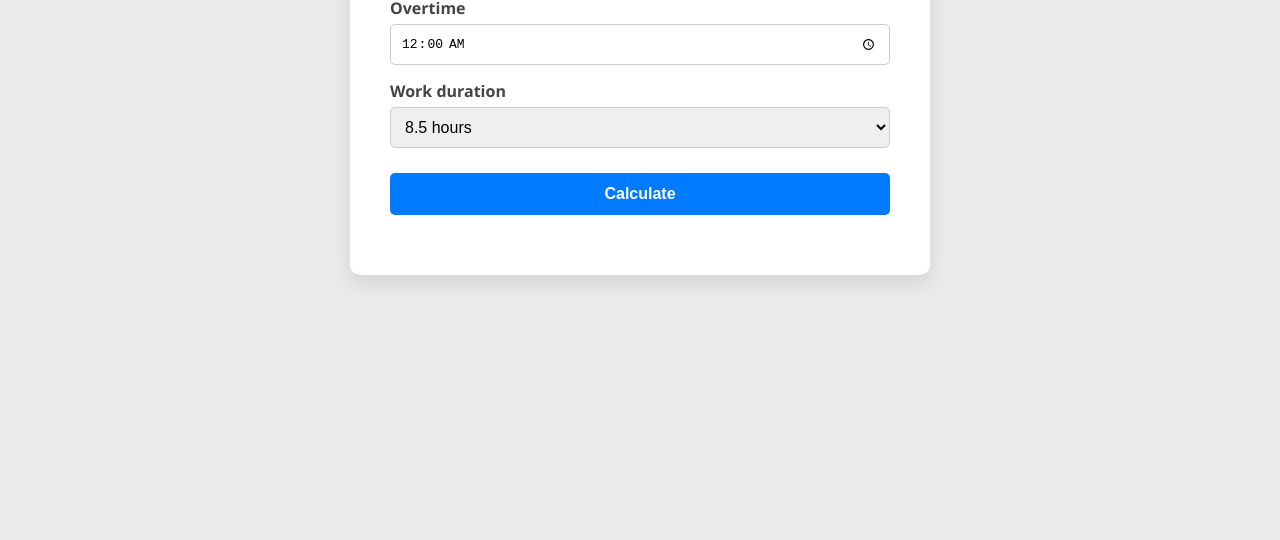
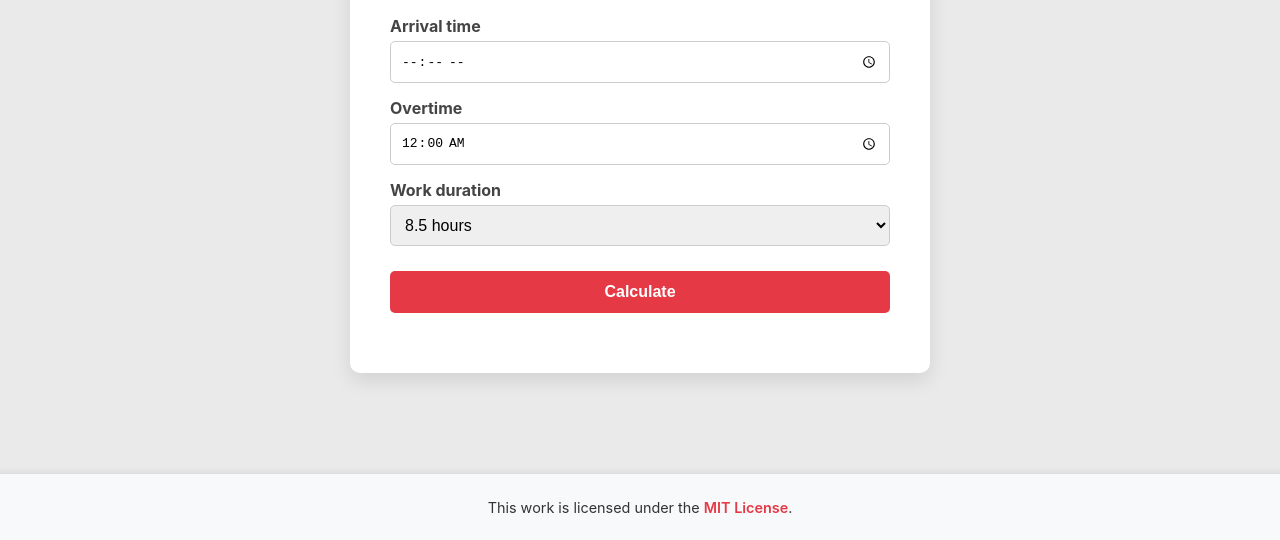
Before and after one commit to LUKICSLA/worktime-calculator, a plain HTML site: page index.html in a window 1280 px wide. Shown: the part 260-800 px from the top of the page. Drawn offline with Linux system fonts and the light colour scheme.

Commit message:
css tweaking and footer

```diff
--- a/index.html
+++ b/index.html
@@ -33,5 +33,8 @@
     <div id="result"></div>
   </div>
   <script src="calculator.js"></script>
+  <footer class="license-banner">
+  <p>This work is licensed under the <a href="https://github.com/LUKICSLA/worktime-calculator/blob/production/LICENSE" target="_blank" rel="noopener">MIT License</a>.</p>
+</footer>
 </body>
 </html>
--- a/style.css
+++ b/style.css
@@ -1,17 +1,26 @@
 body {
-  font-family: 'Segoe UI', Tahoma, Geneva, Verdana, sans-serif;
+  font-family: 'Inter', sans-serif;
   background-color: #eaeaea;
   margin: 0;
   padding: 0;
+  display: flex;
+  justify-content: center;
+  align-items: center;
+  min-height: 100vh;
+  position: relative;
+  overflow: hidden;
 }
 
 .container {
   max-width: 500px;
+  width: 90%;
   margin: 60px auto;
   background-color: #ffffff;
   padding: 30px 40px;
   border-radius: 10px;
   box-shadow: 0 8px 20px rgba(0, 0, 0, 0.1);
+  position: relative;
+  z-index: 1;
 }
 
 h2 {
@@ -43,7 +52,7 @@ button {
   width: 100%;
   padding: 12px;
   margin-top: 25px;
-  background-color: #007BFF;
+  background-color: #e63946;
   color: white;
   font-size: 1em;
   font-weight: bold;
@@ -54,7 +63,7 @@ button {
 }
 
 button:hover {
-  background-color: #0056b3;
+  background-color: #a4161a;
 }
 
 #result {
@@ -64,3 +73,28 @@ button:hover {
   color: #28a745;
   text-align: center;
 }
+
+.license-banner {
+  position: fixed;
+  bottom: 0;
+  width: 100%;
+  background-color: #f8f9fa;
+  border-top: 1px solid #ddd;
+  text-align: center;
+  padding: 10px 15px;
+  font-size: 0.9em;
+  color: #333;
+  z-index: 1000;
+  box-shadow: 0 -2px 5px rgba(0, 0, 0, 0.05);
+}
+
+.license-banner a {
+  color: #e63946;
+  text-decoration: none;
+  font-weight: 600;
+}
+
+.license-banner a:hover {
+  text-decoration: underline;
+  color: #a4161a;
+}
```
